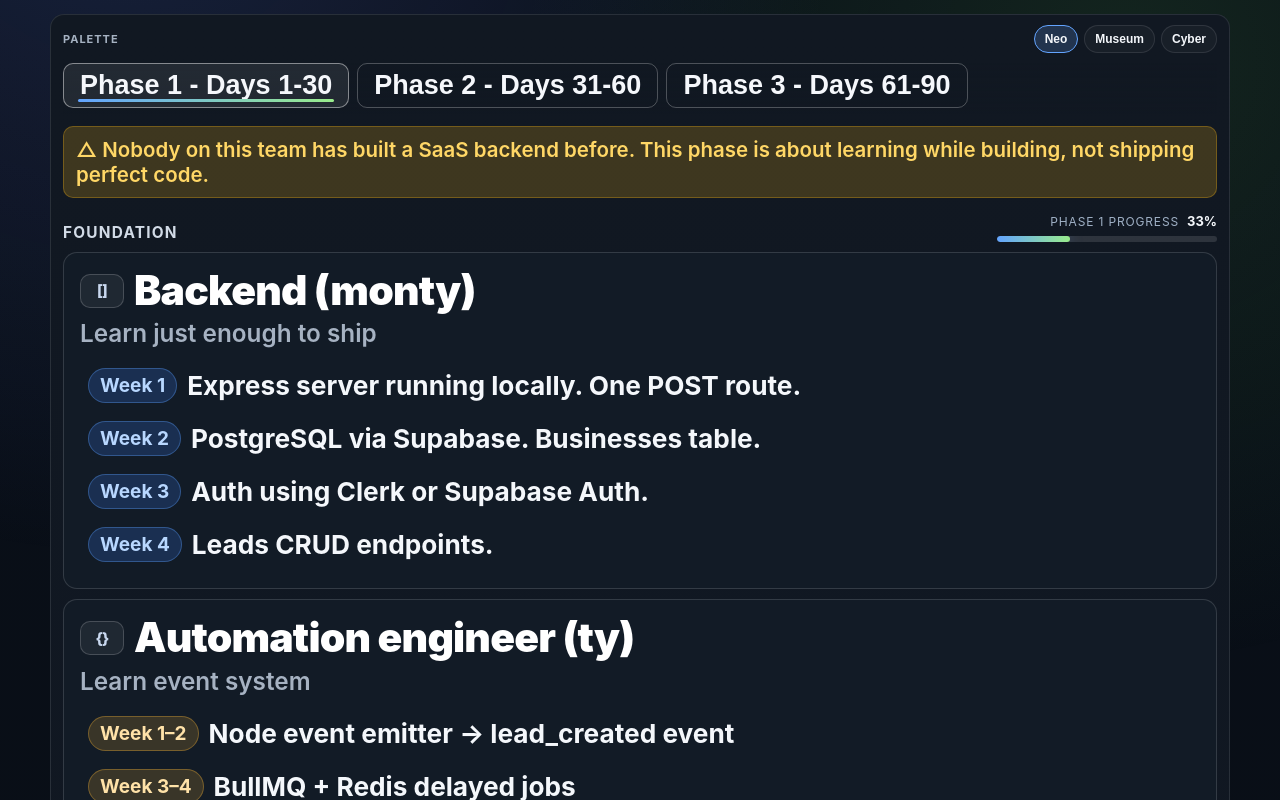
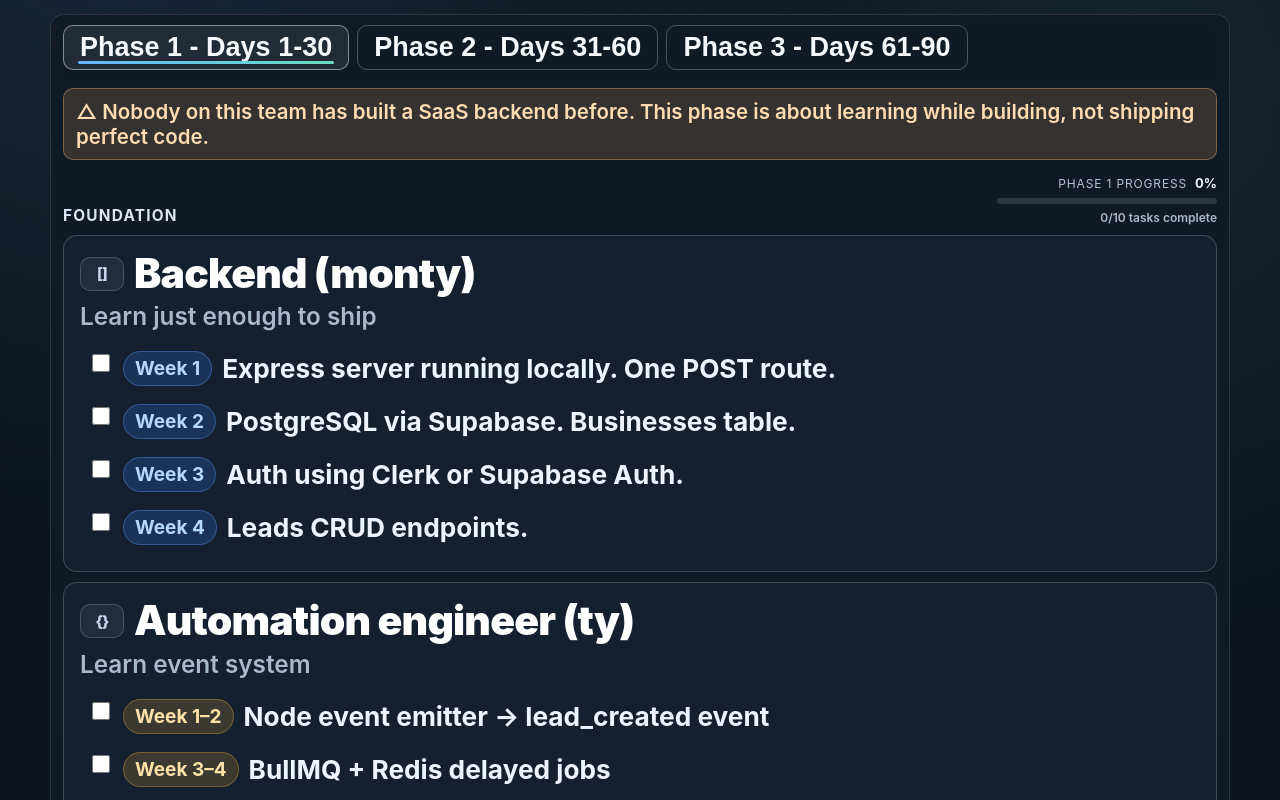
Before and after one commit to halfsins/90dayroadmap, a React (Vite) app: page / in a window 1280 px wide. Shown: the top 800 px of the page. Built offline with nearby package versions, Linux system fonts and the light colour scheme.

Commit message:
Add dynamic checklist progress and unified modern design

```diff
--- a/src/App.jsx
+++ b/src/App.jsx
@@ -1,8 +1,11 @@
-import { useState } from "react";
+import { useEffect, useMemo, useState } from "react";
 
 export default function RoadmapDashboard() {
   const [active, setActive] = useState(0);
-  const [theme, setTheme] = useState("neo");
+  const [completed, setCompleted] = useState(() => {
+    const saved = window.localStorage.getItem("roadmap-completed-tasks");
+    return saved ? JSON.parse(saved) : {};
+  });
 
   const phases = [
     {
@@ -125,12 +128,22 @@ export default function RoadmapDashboard() {
 
   const phase = phases[active];
   const tabLabels = ["Days 1-30", "Days 31-60", "Days 61-90"];
-  const phaseProgress = [33, 66, 100];
-  const themes = [
-    { id: "neo", label: "Neo" },
-    { id: "museum", label: "Museum" },
-    { id: "cyber", label: "Cyber" },
-  ];
+  const phaseTasks = useMemo(
+    () =>
+      phase.blocks.flatMap((block, blockIdx) =>
+        block.rows.map((row, rowIdx) => ({
+          id: `${active}-${blockIdx}-${rowIdx}`,
+          owner: block.title,
+          week: row[0],
+          task: row[1],
+        }))
+      ),
+    [phase, active]
+  );
+  const completedCount = phaseTasks.filter((task) => completed[task.id]).length;
+  const progressPct =
+    phaseTasks.length === 0 ? 0 : Math.round((completedCount / phaseTasks.length) * 100);
+  const remainingTasks = phaseTasks.filter((task) => !completed[task.id]).length;
   const chipTone = (title) => {
     if (title.includes("Backend")) return "chip-backend";
     if (title.includes("Automation")) return "chip-automation";
@@ -143,25 +156,20 @@ export default function RoadmapDashboard() {
     if (title.includes("Frontend")) return "</>";
     return "$";
   };
+  const toggleTask = (id) => {
+    setCompleted((prev) => ({
+      ...prev,
+      [id]: !prev[id],
+    }));
+  };
+
+  useEffect(() => {
+    window.localStorage.setItem("roadmap-completed-tasks", JSON.stringify(completed));
+  }, [completed]);
 
   return (
-    <div className={`roadmap-page theme-${theme}`}>
+    <div className="roadmap-page">
       <div className="roadmap-shell">
-        <div className="theme-row">
-          <span className="theme-label">Palette</span>
-          <div className="theme-pills">
-            {themes.map((t) => (
-              <button
-                key={t.id}
-                onClick={() => setTheme(t.id)}
-                className={`theme-pill ${theme === t.id ? "theme-pill-active" : ""}`}
-              >
-                {t.label}
-              </button>
-            ))}
-          </div>
-        </div>
-
         <div className="tabs-row">
           {phases.map((p, i) => (
             <button
@@ -181,13 +189,13 @@ export default function RoadmapDashboard() {
             <p className="phase-kicker">{phase.title}</p>
             <div className="phase-progress">
               <span className="phase-progress-label">{`Phase ${active + 1} progress`}</span>
-              <span className="phase-progress-value">{`${phaseProgress[active]}%`}</span>
+              <span className="phase-progress-value">{`${progressPct}%`}</span>
               <div className="phase-progress-track">
-                <div
-                  className="phase-progress-fill"
-                  style={{ width: `${phaseProgress[active]}%` }}
-                />
+                <div className="phase-progress-fill" style={{ width: `${progressPct}%` }} />
               </div>
+              <p className="phase-progress-meta">
+                {`${completedCount}/${phaseTasks.length} tasks complete`}
+              </p>
             </div>
           </div>
 
@@ -198,15 +206,31 @@ export default function RoadmapDashboard() {
                 {block.title}
               </h2>
               <p className="role-subtitle">{block.sub}</p>
-              {block.rows.map((r, idx) => (
-                <div key={idx} className="row-item">
+              {block.rows.map((r, idx) => {
+                const taskId = `${active}-${i}-${idx}`;
+                return (
+                <label key={idx} className={`row-item ${completed[taskId] ? "row-item-done" : ""}`}>
+                  <input
+                    className="task-checkbox"
+                    type="checkbox"
+                    checked={Boolean(completed[taskId])}
+                    onChange={() => toggleTask(taskId)}
+                  />
                   <span className={`week-chip ${chipTone(block.title)}`}>{r[0]}</span>
                   <span className="row-copy">{r[1]}</span>
-                </div>
-              ))}
+                </label>
+              )})}
             </div>
           ))}
 
+          <div className="checklist-summary">
+            <h3 className="checklist-title">Team Checklist</h3>
+            <p className="checklist-copy">
+              {remainingTasks === 0
+                ? "All tasks complete for this phase. Time to move to the next milestone."
+                : `${remainingTasks} tasks left for this phase.`}
+            </p>
+          </div>
           <div className="milestone-pill">{phase.milestone}</div>
         </div>
       </div>
--- a/src/index.css
+++ b/src/index.css
@@ -1,30 +1,30 @@
 :root {
-  --bg: #090f18;
-  --bg-end: #090e16;
-  --shell: #111822;
-  --shell-end: #101722;
-  --card: #121b26;
-  --card-hover: #152131;
-  --line: rgba(255, 255, 255, 0.14);
-  --line-soft: rgba(255, 255, 255, 0.1);
-  --text: #f4f7fb;
+  --bg: #0b111a;
+  --bg-end: #0f1824;
+  --shell: #101a27;
+  --shell-end: #0f1723;
+  --card: #142030;
+  --card-hover: #1a2a3d;
+  --line: rgba(224, 240, 255, 0.2);
+  --line-soft: rgba(224, 240, 255, 0.13);
+  --text: #edf4ff;
   --text-strong: #ffffff;
-  --muted: #a6b2c2;
-  --kicker: #d2dbe7;
-  --progress-text: #9fb0c5;
-  --warning-border: rgba(245, 180, 20, 0.3);
-  --warning-bg: rgba(245, 180, 20, 0.2);
-  --warning-text: #ffd766;
-  --accent-a: #63a4ff;
-  --accent-b: #99ec8c;
-  --accent-glow: rgba(99, 164, 255, 0.35);
+  --muted: #a9b9cc;
+  --kicker: #d8e6f5;
+  --progress-text: #afc0d8;
+  --warning-border: rgba(255, 178, 102, 0.38);
+  --warning-bg: rgba(255, 178, 102, 0.16);
+  --warning-text: #ffdcb1;
+  --accent-a: #64b5ff;
+  --accent-b: #67ddc1;
+  --accent-glow: rgba(100, 181, 255, 0.38);
   --role-icon-bg: rgba(255, 255, 255, 0.06);
   --role-icon-border: rgba(255, 255, 255, 0.18);
   --role-icon-text: #c9d8ef;
-  --row-hover-bg: rgba(255, 255, 255, 0.055);
-  --texture-1: rgba(106, 130, 251, 0.16);
-  --texture-2: rgba(93, 198, 80, 0.12);
-  --texture-3: rgba(255, 255, 255, 0.05);
+  --row-hover-bg: rgba(255, 255, 255, 0.07);
+  --texture-1: rgba(100, 181, 255, 0.16);
+  --texture-2: rgba(103, 221, 193, 0.11);
+  --texture-3: rgba(255, 255, 255, 0.045);
   --chip-backend-bg: rgba(61, 131, 255, 0.2);
   --chip-backend-border: rgba(93, 160, 255, 0.35);
   --chip-backend-text: #b8d7ff;
@@ -43,100 +43,6 @@
   --title-tracking: -0.02em;
   --kicker-tracking: 0.08em;
   --row-weight: 700;
-}
-
-.theme-museum {
-  --bg: #0f100f;
-  --bg-end: #151512;
-  --shell: #1a1a18;
-  --shell-end: #171714;
-  --card: #20201d;
-  --card-hover: #2a2824;
-  --line: rgba(242, 237, 227, 0.22);
-  --line-soft: rgba(242, 237, 227, 0.16);
-  --text: #f2ede3;
-  --text-strong: #fcf7ef;
-  --muted: #c0b4a3;
-  --kicker: #d9cab4;
-  --progress-text: #c0b4a3;
-  --warning-border: rgba(201, 123, 99, 0.45);
-  --warning-bg: rgba(201, 123, 99, 0.2);
-  --warning-text: #f5c1ad;
-  --accent-a: #c97b63;
-  --accent-b: #89a78d;
-  --accent-glow: rgba(201, 123, 99, 0.35);
-  --role-icon-bg: rgba(242, 237, 227, 0.08);
-  --role-icon-border: rgba(242, 237, 227, 0.28);
-  --role-icon-text: #f2e2d1;
-  --row-hover-bg: rgba(242, 237, 227, 0.07);
-  --texture-1: rgba(201, 123, 99, 0.16);
-  --texture-2: rgba(137, 167, 141, 0.14);
-  --texture-3: rgba(242, 237, 227, 0.05);
-  --chip-backend-bg: rgba(201, 123, 99, 0.24);
-  --chip-backend-border: rgba(201, 123, 99, 0.45);
-  --chip-backend-text: #ffd7cb;
-  --chip-automation-bg: rgba(220, 177, 109, 0.2);
-  --chip-automation-border: rgba(220, 177, 109, 0.4);
-  --chip-automation-text: #ffe9c8;
-  --chip-frontend-bg: rgba(137, 167, 141, 0.24);
-  --chip-frontend-border: rgba(137, 167, 141, 0.45);
-  --chip-frontend-text: #dcf2df;
-  --chip-growth-bg: rgba(176, 170, 156, 0.2);
-  --chip-growth-border: rgba(176, 170, 156, 0.4);
-  --chip-growth-text: #ebe3d3;
-  --font-base: "Inter", "Segoe UI", system-ui, sans-serif;
-  --font-display: "Baskerville Old Face", "Times New Roman", Georgia, serif;
-  --title-weight: 700;
-  --title-tracking: -0.01em;
-  --kicker-tracking: 0.12em;
-  --row-weight: 600;
-}
-
-.theme-cyber {
-  --bg: #050507;
-  --bg-end: #0c0e12;
-  --shell: #10131b;
-  --shell-end: #0d1017;
-  --card: #111522;
-  --card-hover: #151b2e;
-  --line: rgba(56, 225, 255, 0.3);
-  --line-soft: rgba(255, 79, 216, 0.24);
-  --text: #f3f7ff;
-  --text-strong: #ffffff;
-  --muted: #a9b8d6;
-  --kicker: #bdd0f2;
-  --progress-text: #9ab3df;
-  --warning-border: rgba(255, 79, 216, 0.45);
-  --warning-bg: rgba(255, 79, 216, 0.16);
-  --warning-text: #ff9be7;
-  --accent-a: #38e1ff;
-  --accent-b: #ff4fd8;
-  --accent-glow: rgba(56, 225, 255, 0.45);
-  --role-icon-bg: rgba(56, 225, 255, 0.1);
-  --role-icon-border: rgba(56, 225, 255, 0.35);
-  --role-icon-text: #9cf2ff;
-  --row-hover-bg: rgba(56, 225, 255, 0.08);
-  --texture-1: rgba(56, 225, 255, 0.18);
-  --texture-2: rgba(255, 79, 216, 0.14);
-  --texture-3: rgba(255, 255, 255, 0.04);
-  --chip-backend-bg: rgba(56, 225, 255, 0.2);
-  --chip-backend-border: rgba(56, 225, 255, 0.45);
-  --chip-backend-text: #b5f8ff;
-  --chip-automation-bg: rgba(255, 79, 216, 0.18);
-  --chip-automation-border: rgba(255, 79, 216, 0.42);
-  --chip-automation-text: #ffbaf0;
-  --chip-frontend-bg: rgba(118, 255, 179, 0.18);
-  --chip-frontend-border: rgba(118, 255, 179, 0.42);
-  --chip-frontend-text: #d2ffe8;
-  --chip-growth-bg: rgba(170, 160, 255, 0.2);
-  --chip-growth-border: rgba(170, 160, 255, 0.42);
-  --chip-growth-text: #ddd8ff;
-  --font-base: "Segoe UI", "Inter", "Roboto", "Helvetica Neue", Arial, sans-serif;
-  --font-display: "Segoe UI", "Inter", "Roboto", "Helvetica Neue", Arial, sans-serif;
-  --title-weight: 800;
-  --title-tracking: 0.005em;
-  --kicker-tracking: 0.14em;
-  --row-weight: 650;
 }
 
 body {
@@ -179,49 +85,6 @@ body {
   background: linear-gradient(180deg, var(--shell) 0%, var(--shell-end) 100%);
   padding: 10px 12px 12px;
   backdrop-filter: blur(2px);
-}
-
-.theme-row {
-  display: flex;
-  align-items: center;
-  justify-content: space-between;
-  gap: 12px;
-  margin-bottom: 10px;
-}
-
-.theme-label {
-  color: var(--muted);
-  font-size: 11px;
-  font-weight: 700;
-  text-transform: uppercase;
-  letter-spacing: 0.09em;
-}
-
-.theme-pills {
-  display: flex;
-  gap: 6px;
-}
-
-.theme-pill {
-  border: 1px solid var(--line-soft);
-  background: rgba(255, 255, 255, 0.03);
-  color: var(--text);
-  border-radius: 999px;
-  padding: 6px 10px;
-  font-size: 12px;
-  font-weight: 700;
-  cursor: pointer;
-  transition: background-color 160ms ease, border-color 160ms ease, transform 160ms ease;
-}
-
-.theme-pill:hover {
-  transform: translateY(-1px);
-  border-color: var(--line);
-}
-
-.theme-pill-active {
-  border-color: var(--accent-a);
-  background: color-mix(in srgb, var(--accent-a) 20%, transparent);
 }
 
 .tabs-row {
@@ -366,6 +229,13 @@ body {
   transition: width 260ms ease;
 }
 
+.phase-progress-meta {
+  margin: 6px 0 0;
+  color: var(--muted);
+  font-size: 12px;
+  font-weight: 600;
+}
+
 .role-card {
   margin-bottom: 10px;
   border: 1px solid var(--line);
@@ -431,6 +301,7 @@ body {
   padding: 6px 8px;
   border-radius: 9px;
   transition: transform 180ms ease, background-color 180ms ease;
+  cursor: pointer;
 }
 
 .role-card:hover .row-item {
@@ -439,6 +310,21 @@ body {
 
 .row-item:hover {
   background: var(--row-hover-bg);
+}
+
+.row-item-done .row-copy {
+  text-decoration: line-through;
+  text-decoration-color: color-mix(in srgb, var(--accent-b) 70%, white);
+  opacity: 0.72;
+}
+
+.task-checkbox {
+  width: 18px;
+  height: 18px;
+  margin-top: 3px;
+  accent-color: var(--accent-b);
+  cursor: pointer;
+  flex-shrink: 0;
 }
 
 .week-chip {
@@ -505,6 +391,26 @@ body {
   transition: transform 180ms ease, filter 180ms ease, box-shadow 180ms ease;
 }
 
+.checklist-summary {
+  margin-top: 10px;
+  border: 1px solid var(--line-soft);
+  border-radius: 12px;
+  background: rgba(255, 255, 255, 0.03);
+  padding: 12px 14px;
+}
+
+.checklist-title {
+  margin: 0 0 4px;
+  color: var(--text-strong);
+  font-size: 16px;
+}
+
+.checklist-copy {
+  margin: 0;
+  color: var(--muted);
+  font-size: 14px;
+}
+
 .milestone-pill:hover {
   transform: translateY(-1px);
   filter: saturate(1.06);
@@ -513,7 +419,6 @@ body {
 
 @media (prefers-reduced-motion: reduce) {
   .phase-tab,
-  .theme-pill,
   .phase-content,
   .phase-progress-fill,
   .role-card,
```
